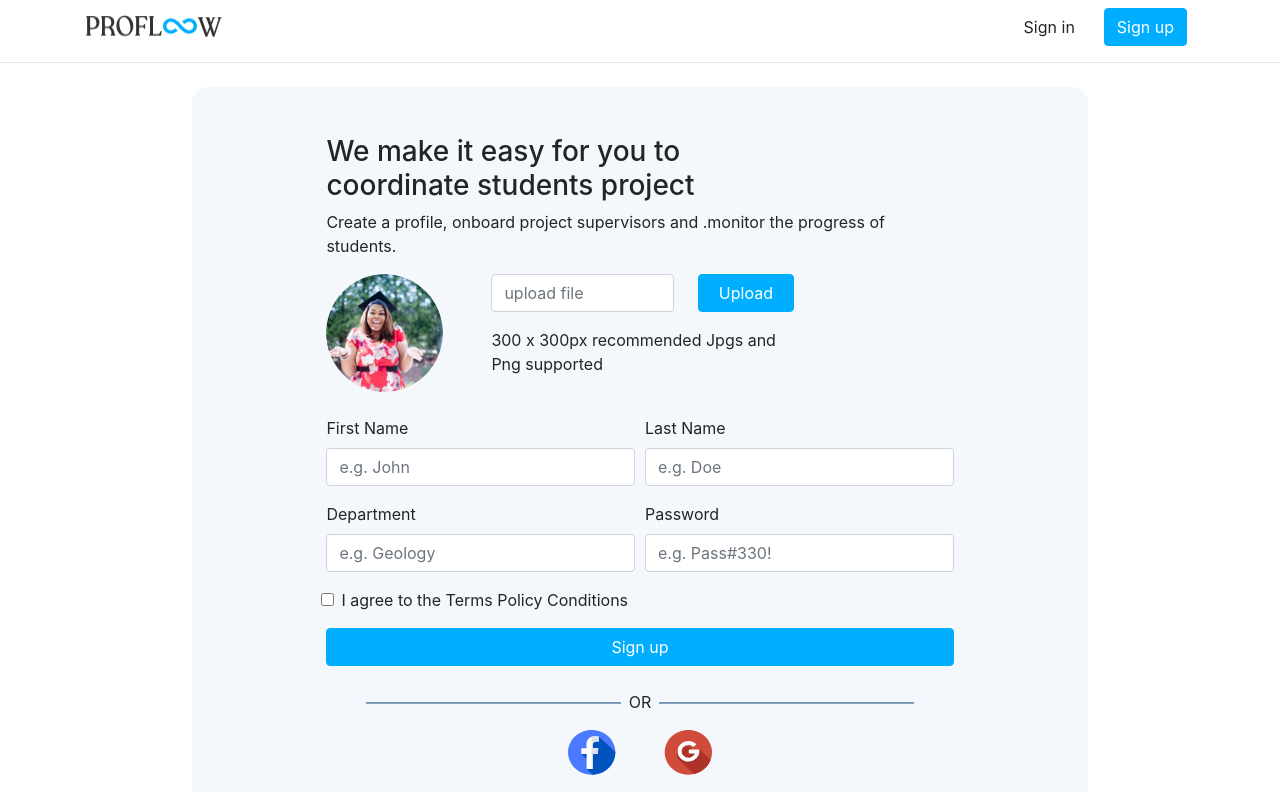
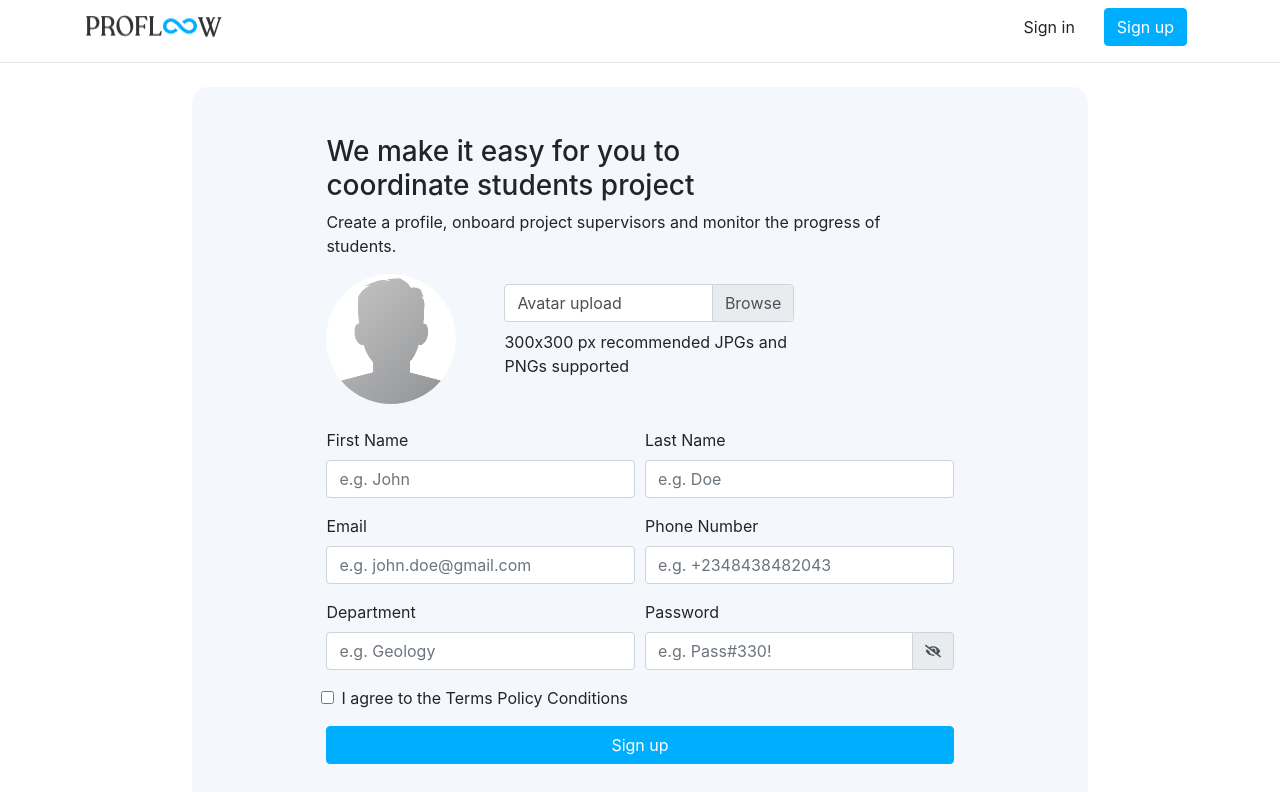
Before and after one commit to vicradon/proflow, a React (Create React App) app: page /coordinator/signup in a window 1280 px wide. Shown: the top 792 px of the page. Built offline with nearby package versions, Linux system fonts and the light colour scheme.

Commit message:
chore: st up coordinator signup

```diff
--- a/src/routes.js
+++ b/src/routes.js
@@ -18,6 +18,7 @@ import CoordinatorLogin from "./views/pages/Coordinator/login/login";
 import ProjectCategory from "./views/pages/Coordinator/ProjectCategory/ProjectCategory";
 import SupervisorLogin from "./views/pages/Supervisor/Login/Login";
 import CoordinatorDashboard from "./views/pages/Coordinator/Dashboard/Dashboard";
+import SigninOption from "./views/pages/SigninOption";
 
 const Routes = () => {
   return (
@@ -25,7 +26,7 @@ const Routes = () => {
       <Router>
         <ErrorBoundary>
           <Switch>
-            <Route path="/" exact component={StudentSignup} />
+            <Route path="/" exact component={SigninOption} />
             <Route path="/student/signup" exact component={StudentSignup} />
             <Route path="/student/login" component={StudentLogin} />
             <Route path="/coordinator/signup" component={CoordinatorSignup} />
@@ -42,6 +43,10 @@ const Routes = () => {
             <Route path="/project/status" component={ProjectApproved} />
 
             <Route
+              path="/coordinator/dashboard"
+              component={CoordinatorDashboard}
+            />
+            <Route
               path="/coordinator/dashboard/supervisors"
               component={CoordinatorDashboard}
             />
--- a/src/views/pages/Coordinator/Signup/Signup.jsx
+++ b/src/views/pages/Coordinator/Signup/Signup.jsx
@@ -1,69 +1,206 @@
 import { useState } from "react";
-import { Button, Form, Col } from "react-bootstrap";
-import { Link } from "react-router-dom";
+import {
+  Button,
+  Form,
+  Col,
+  InputGroup,
+  FormControl,
+  Spinner,
+} from "react-bootstrap";
+import { Link, useHistory } from "react-router-dom";
 import GeneralTemplate from "../../../templates/GeneralTemplate/GeneralTemplate";
 import Images from "../../../../components/Images.js";
 import SignupSuccessModal from "../../../../components/SignupSuccessModal";
+import styles from "./signup.module.css";
+import { FaEye, FaEyeSlash } from "react-icons/fa";
+import maxios from "../../../../utils/maxios";
 
 function CoordinatorSignup() {
   const [showSuccessModal, setSuccessModal] = useState(false);
+  const [avatar, setAvatar] = useState();
+  const [passwordVisible, setPasswordVisible] = useState(false);
+  const [formFieldData, setFormFieldData] = useState({
+    first_name: "",
+    last_name: "",
+    email: "",
+    phone_number: "",
+    department: "",
+    password: "",
+  });
+  const [error, setError] = useState("");
+  const [formSubmitted, setFormSubmitted] = useState(false);
+  const history = useHistory();
+
+  const handleTextInputChange = ({ target }) => {
+    const { name, value } = target;
+    setFormFieldData({ ...formFieldData, [name]: value });
+  };
+
+  const handleSubmit = async (event) => {
+    try {
+      setError("");
+      setFormSubmitted(true);
+      event.preventDefault();
+
+      const formData = new FormData();
+      formData.append("avatar", avatar);
+
+      Object.keys(formFieldData).forEach((key) => {
+        formData.append(key, formFieldData[key]);
+      });
+
+      const { data } = await maxios.post(
+        "/register?role=coordinator",
+        formData
+      );
+
+      localStorage.setItem("jwt", data.access_token);
+      history.push("/coordinator/dashboard");
+    } catch (error) {
+      const errors = Object.keys(error.response.data.errors)
+        ? Object.values(error.response.data.errors).join("\n")
+        : "An error occured, our engineers are working hard to fix it";
+      console.log(error.response.data.errors);
+      setError(errors);
+      setFormSubmitted(false);
+    }
+  };
   return (
     <GeneralTemplate>
       <h3>
         We make it easy for you to <br /> coordinate students project{" "}
       </h3>
       <p className="text-gray">
-        Create a profile, onboard project supervisors and .monitor the progress
+        Create a profile, onboard project supervisors and monitor the progress
         of students.
       </p>
 
-      <Form className="mb-4">
+      <Form onSubmit={handleSubmit} className="mb-4">
         <Form.Row className="mb-3">
-          <Col sm={9} className="d-flex justify-content-between mb-4">
-            <img
-              src={Images.CordAvatar}
-              class="rounded-circle w-25"
-              alt="Cinque Terre"
-            />
+          <Col
+            sm={9}
+            className="d-flex justify-content-between align-items-center mb-4"
+          >
+            <div>
+              <img
+                src={
+                  avatar ? URL.createObjectURL(avatar) : Images.DefaultAvatar
+                }
+                className="rounded-circle"
+                alt="Cinque Terre"
+                width="130px"
+                height="130px"
+              />
+            </div>
             <div className="ml-5">
-              <Form.Group className="d-flex justify-content-center align-items-center">
-                <Form.Control placeholder="upload file" />
-                <Button className="w-50 ml-4">Upload</Button>
-              </Form.Group>
+              <Form.File
+                className="mb-2"
+                name="avatar"
+                custom
+                label="Avatar upload"
+                accept="image/png, image/jpeg"
+                onChange={({ target }) => setAvatar(target.files[0])}
+              />
+
               <p className="text-gray d-block">
-                300 x 300px recommended Jpgs and Png supported
+                300x300 px recommended JPGs and PNGs supported
               </p>
             </div>
           </Col>
           <Col sm={6}>
             <Form.Label>First Name</Form.Label>
-            <Form.Control placeholder="e.g. John" />
+            <Form.Control
+              name="first_name"
+              onChange={handleTextInputChange}
+              required
+              placeholder="e.g. John"
+            />
           </Col>
           <Col sm={6}>
             <Form.Label>Last Name</Form.Label>
-            <Form.Control placeholder="e.g. Doe" />
+            <Form.Control
+              name="last_name"
+              onChange={handleTextInputChange}
+              required
+              placeholder="e.g. Doe"
+            />
+          </Col>
+        </Form.Row>
+        <Form.Row className="mb-3">
+          <Col sm={6}>
+            <Form.Label>Email</Form.Label>
+            <Form.Control
+              name="email"
+              type="email"
+              required
+              placeholder="e.g. john.doe@gmail.com"
+              onChange={handleTextInputChange}
+            />
+          </Col>
+          <Col sm={6}>
+            <Form.Label>Phone Number</Form.Label>
+            <Form.Control
+              name="phone_number"
+              required
+              placeholder="e.g. +2348438482043"
+              onChange={handleTextInputChange}
+            />
           </Col>
         </Form.Row>
         <Form.Row className="mb-3">
           <Col sm={6}>
             <Form.Label>Department</Form.Label>
-            <Form.Control placeholder="e.g. Geology" />
+            <Form.Control
+              name="department"
+              onChange={handleTextInputChange}
+              required
+              placeholder="e.g. Geology"
+            />
           </Col>
           <Col sm={6}>
             <Form.Label>Password</Form.Label>
-            <Form.Control placeholder="e.g. Pass#330!" />
+            <InputGroup>
+              <FormControl
+                type={passwordVisible ? "text" : "password"}
+                required
+                placeholder="e.g. Pass#330!"
+                name="password"
+                onChange={handleTextInputChange}
+              />
+              <InputGroup.Append>
+                <InputGroup.Text className="cursor-pointer">
+                  {passwordVisible ? (
+                    <FaEye onClick={() => setPasswordVisible(false)} />
+                  ) : (
+                    <FaEyeSlash onClick={() => setPasswordVisible(true)} />
+                  )}
+                </InputGroup.Text>
+              </InputGroup.Append>
+            </InputGroup>
           </Col>
         </Form.Row>
 
         <Form.Row className="mb-3">
           <Form.Check
+            required
             type="checkbox"
             label="I agree to the Terms Policy Conditions"
           />
         </Form.Row>
 
-        <Button onClick={() => setSuccessModal(true)} className="w-100">
-          Sign up
+        <div>{error && <p className="text-danger">{error}</p>}</div>
+
+        <Button
+          type="submit"
+          className="w-100 d-flex justify-content-center align-items-center"
+          disabled={formSubmitted}
+        >
+          {formSubmitted && (
+            <Spinner className="mr-2" animation="border" role="status">
+              <span className="sr-only">Loading...</span>
+            </Spinner>
+          )}
+          <span>Sign up</span>
         </Button>
       </Form>
 
--- a/src/views/pages/Coordinator/Signup/signup.css
+++ /dev/null
@@ -1,3 +0,0 @@
-.img-width{
-  width: 30px;
-}
--- /dev/null
+++ b/src/views/pages/Coordinator/Signup/signup.module.css
@@ -0,0 +1,2 @@
+.avatar {
+}
--- /dev/null
+++ b/src/views/pages/SigninOption.jsx
@@ -0,0 +1,22 @@
+import { Link } from "react-router-dom";
+import { Button } from "react-bootstrap";
+import GeneralTemplate from "../templates/GeneralTemplate/GeneralTemplate";
+
+function SigninOption() {
+  return (
+    <GeneralTemplate>
+      <h3 className="text-center">Sign in as</h3>
+
+      <div className="d-flex justify-content-center">
+        <Link to="/student/signup">
+          <Button className="mx-2">Student</Button>
+        </Link>
+        <Link to="/coordinator/signup">
+          <Button className="mx-2">Coordinator</Button>
+        </Link>
+      </div>
+    </GeneralTemplate>
+  );
+}
+
+export default SigninOption;
--- a/src/views/pages/Student/AvatarUpload/AvatarUpload.jsx
+++ b/src/views/pages/Student/AvatarUpload/AvatarUpload.jsx
@@ -1,19 +1,85 @@
 import { useState } from "react";
-import { Button } from "react-bootstrap";
+import { Button, Form, Spinner } from "react-bootstrap";
 import GeneralTemplate from "../../../templates/GeneralTemplate/GeneralTemplate";
 import Images from "../../../../components/Images";
+import maxios from "../../../../utils/maxios";
+import { useHistory } from "react-router-dom";
+function AvatarUpload() {
+  const [formSubmitted, setFormSubmitted] = useState(false);
+  const [error, setError] = useState("");
+  const [avatar, setAvatar] = useState();
+  const history = useHistory();
 
-function AvatarUpload() {
-  const [uploadDisabled, setUploadDisabled] = useState(true);
+  const handleSubmit = async (event) => {
+    try {
+      setError("");
+      setFormSubmitted(true);
+      event.preventDefault();
+
+      const formData = new FormData();
+      formData.append("avatar", avatar);
+
+      const { data } = await maxios.post(
+        "/register?role=coordinator",
+        formData
+      );
+
+      localStorage.setItem("jwt", data.access_token);
+      history.push("/coordinator/dashboard");
+    } catch (error) {
+      const errors = Object.keys(error.response.data.errors)
+        ? Object.values(error.response.data.errors).join("\n")
+        : "An error occured, our engineers are working hard to fix it";
+      console.log(error.response.data.errors);
+      setError(errors);
+      setFormSubmitted(false);
+    }
+  };
+
+  const handleFileChange = ({ target }) => {
+    if (target.files[0].size > 2 * 1024 * 1024) {
+      setError("File too large, choose another");
+    } else {
+      setError("");
+      setAvatar(target.files[0]);
+    }
+  };
+
   return (
     <GeneralTemplate noAuth>
       <div className={"d-flex flex-column align-items-center"}>
         <h3 className="text-center">Upload your passport</h3>
 
-        <img className="my-3" src={Images.DefaultAvatar} alt="person" />
-        <Button className="w-50" disabled={uploadDisabled}>
-          Upload
-        </Button>
+        <img
+          className="my-3 rounded-circle"
+          width="130px"
+          height="130px"
+          src={avatar ? URL.createObjectURL(avatar) : Images.DefaultAvatar}
+          alt="person"
+        />
+
+        <Form onSubmit={handleSubmit}>
+          <Form.File
+            className="mb-2"
+            name="avatar"
+            custom
+            label="Avatar upload"
+            accept="image/png, image/jpeg"
+            onChange={handleFileChange}
+          />
+          <div className="d-flex flex-column">
+            <div>{error && <p className="text-danger">{error}</p>}</div>
+
+            <Button type="submit" disabled={formSubmitted}>
+              {formSubmitted && (
+                <Spinner className="mr-2" animation="border" role="status">
+                  <span className="sr-only">Loading...</span>
+                </Spinner>
+              )}
+              <span>Upload</span>
+            </Button>
+          </div>
+        </Form>
       </div>
     </GeneralTemplate>
   );
```
